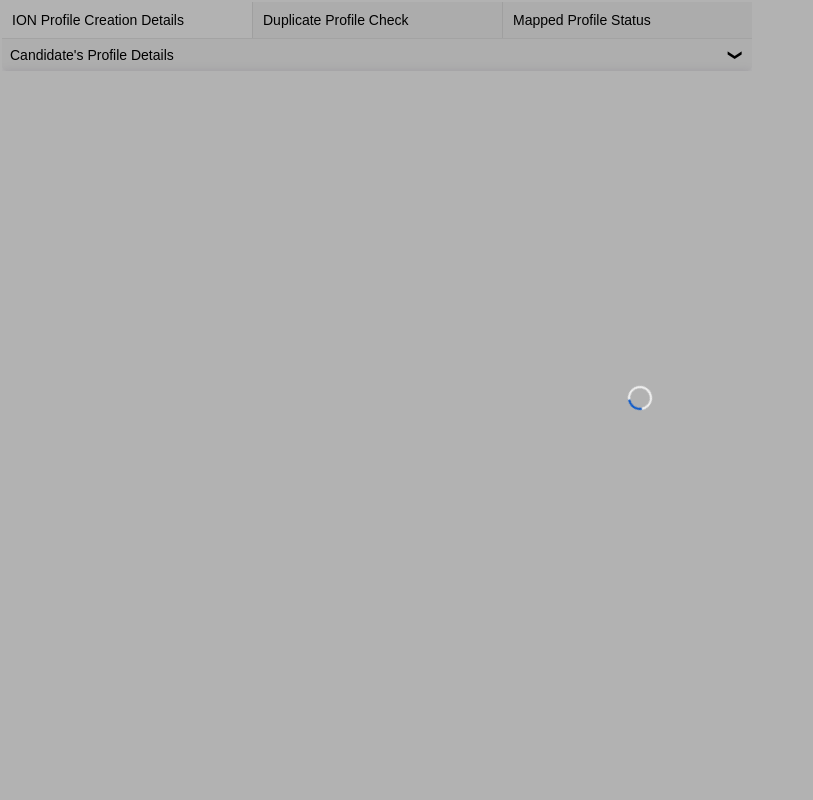
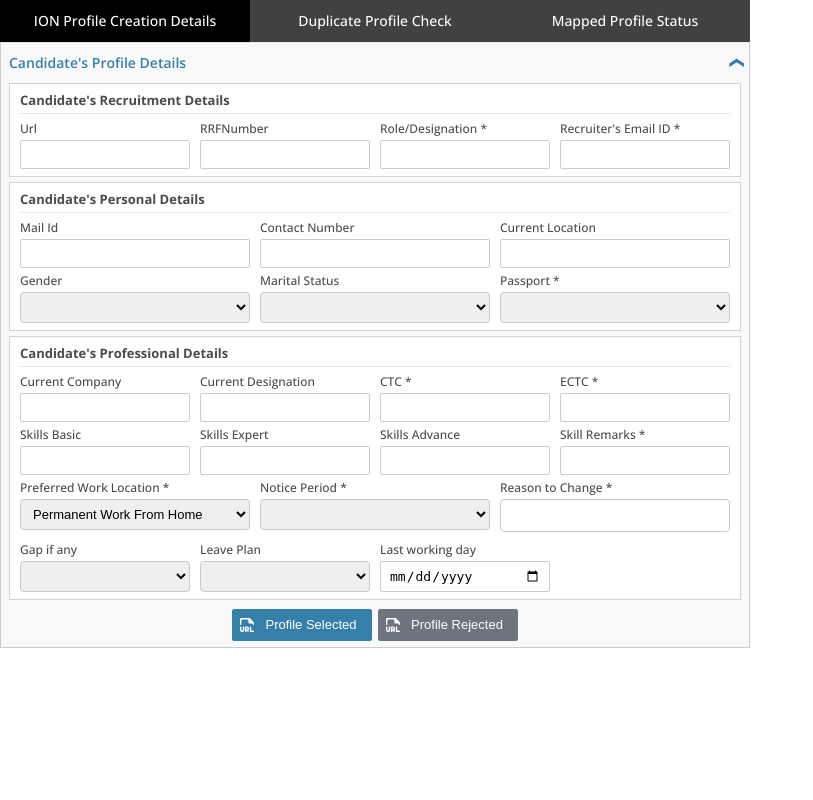
Before and after one commit to Hirenhg/ION-URL, a Flask app: page / in a window 1280 px wide. Shown: the whole page, without its empty margins (0-813 px from the left). Run offline with Flask 3, Linux system fonts and the light colour scheme; lists and menus that the app fills with data are empty.

Commit message:
Update Ui changes palak

```diff
--- a/SERVER/Index.html
+++ b/SERVER/Index.html
@@ -3,7 +3,7 @@
 <head>
     <meta charset="UTF-8">
     <meta name="viewport" content="width=device-width, initial-scale=1.0">
-    <meta http-equiv="refresh" url="http://10.227.254.169:5000">
+    <meta http-equiv="refresh" url="http://192.168.0.49:5000">
     <title>Current URL</title>
     <style>
         body {
@@ -22,7 +22,7 @@
     </style>
 </head>
 <body>
-    <iframe class="url-server" id="myIframe" name="myIframe" src="http://10.227.254.169:5000"></iframe>
+    <iframe class="url-server" id="myIframe" name="myIframe" src="http://192.168.0.49:5000"></iframe>
     <script src="jquery-1.11.0.min.js"></script>
     <script src="popup.js"></script>
 </body>
--- a/static/css/style.css
+++ b/static/css/style.css
@@ -1,4 +1,5 @@
 /* custom scroll bar */
+@import url('https://fonts.googleapis.com/css2?family=Open+Sans:ital,wght@0,300..800;1,300..800&display=swap');
 body::-webkit-scrollbar {
   width: 1px;
   height: 1px;
@@ -18,9 +19,9 @@
 }
 
 body.get-location-body {
-  font-family: Arial, Helvetica, sans-serif;
+  font-family: "Open Sans", sans-serif;
   background: #fff;
-  margin: 2px;
+  margin: 0;
 }
 
 .d-none {
@@ -44,23 +45,23 @@
 
 .tablink {
   cursor: pointer;
-  padding: 10px;
-  color: #000;
+  padding: 13px 10px;
+  color: #ffffff;
   font-size: 14px;
   line-height: 16px;
   font-weight: 500;
-  text-align: left;
-  border-left: 1px solid rgba(201, 201, 201, 0.4);
+  text-align: center;
+  background-color: #414141;
 }
 
 .tablink.active {
-  background: #fff;
+  background: #000000;
 }
 
 .tablink:first-child {
   border-left: none;
 }
-
+.tabbar-content{border:1px solid #cccccc;background-color: #f9f9f9;border-top: none;}
 .tabbar-content.active {
   display: block !important;
 }
@@ -80,11 +81,11 @@
   align-items: center;
   justify-content: space-between;
   cursor: pointer;
-  color: #000;
+  color: #367FA9;
   font-size: 14px;
   line-height: 16px;
-  font-weight: 500;
-  padding: 8px;
+  font-weight: 600;
+  padding: 12px 8px;
 }
 
 .accordion .accordion-label::after {
@@ -112,16 +113,15 @@
 }
 
 .duplicate-profile-block {
-  padding: 8px 8px 0;
+  padding: 8px 8px;
 }
 
 .form-input-card {
-  border-radius: 4px;
+  border-radius: 0;
   background-color: #fff;
   padding: 5px 10px;
   margin-bottom: 5px;
-  box-shadow: 0 0 10px 0 rgba(82, 63, 105, 0.15);
-}
+  border: 1px solid #ced4da;}
 
 .input-row {
   display: grid;
@@ -130,12 +130,12 @@
 }
 
 .form-input-card .card-title {
-  padding: 2px 0 4px;
+  padding: 4px 0 6px;
   margin-bottom: 4px;
   font-size: 13px;
   line-height: 14px;
-  font-weight: 500;
-  color: #000;
+  font-weight: 700;
+  color: #4c4c4c;
   white-space: nowrap;
   border-bottom: 1px solid #e9e9e9;
 }
@@ -168,7 +168,7 @@
   background: transparent;
   padding: 0.375rem 0.75rem;
   font-size: 13px;
-  border-radius: 0.25rem;
+  border-radius: 2px;
   transition: color 0.15s ease-in-out;
   appearance: button;
   margin: 0 3px;
@@ -179,8 +179,8 @@
 
 .btn.btn-primary {
   color: #fff;
-  background: #0a58ca;
-  border-color: #0d6efd;
+  background: #367FA9;
+  border-color: #367FA9;
 }
 
 .btn.btn-secondary {
@@ -192,21 +192,23 @@
 .btn.btn-sm {
   padding: 0.25rem 0.5rem;
   font-size: 13px;
-  border-radius: 0.2rem;
+  border-radius: 2px;
 }
 
 .btns .selected-btn {
-  background: #0366fa url(../icons/ico_url.svg) no-repeat 0 0;
+  background: #367FA9 url(../icons/ico_url.svg) no-repeat 0 0;
   background-size: 14px;
   background-position: 7px;
   padding-left: 30px;
+  border-color: #367FA9;
 }
 
 .btns .selected-btn:hover {
-  background: #0a58ca url(../icons/ico_url.svg) no-repeat 0 0;
+  background: #2d698c url(../icons/ico_url.svg) no-repeat 0 0;
   background-size: 14px;
   background-position: 7px;
   padding-left: 30px;
+  border-color: #2d698c;
 }
 
 .btns .rejected-btn {
@@ -239,8 +241,8 @@
   width: 100%;
   padding: 6px 8px;
   display: inline-block;
-  border: 1px solid #c9c9c9;
-  border-radius: 4px;
+  border: 1px solid #ccc;
+  border-radius: 2px;
   box-sizing: border-box;
   outline: none;
   font-size: 13px;
@@ -269,14 +271,15 @@
   outline: none;
   font-size: 13px;
   resize: none;
-  font-family: Arial, Helvetica, sans-serif;
+  font-family: "Open Sans", sans-serif;
   height: 33px;
 }
 
 .form-group label {
   padding-bottom: 3px;
   font-size: 12px;
-  color: #515c66;
+  color: #4c4c4c;
+  font-weight: 500;
   display: block;
   white-space: nowrap;
 }
@@ -306,25 +309,24 @@
 }
 
 .api-validation-msg {
-  padding: 8px 0;
   color: #0366fa;
   text-align: left;
 }
 
 .table-title {
   display: block;
-  color: #000;
+  color: #367FA9;
   font-size: 14px;
   line-height: 16px;
-  font-weight: 500;
-  padding: 8px 8px 6px;
+  font-weight: 600;
+  padding: 12px 8px 10px;
 }
 
 .table-responsive {
   background-color: #fff;
   padding: 5px 10px;
-  margin: 4px;
-  box-shadow: 0 0 10px 0 rgba(82, 63, 105, 0.15);
+  margin: 5px 8px;
+  border: 1px solid #ced4da;
 }
 
 .table-responsive iframe {
--- a/static/js/scripts.js
+++ b/static/js/scripts.js
@@ -27,9 +27,9 @@
         });
       }
 });
-
-// FetchsendData End
-
+$(document).ready(function () {
+  $("#loader").fadeOut(3000);
+});
 // Show loader before excel loads
 $('.table-responsive iframe').load(function(){
   $("#loaderIframe").remove();
@@ -400,9 +400,6 @@
 
 // Select Option Start
 
-$(document).ready(function () {
-  $("#loader").fadeOut(3000);
-});
 
 document.addEventListener("DOMContentLoaded", function () {
   function fetchData(url) {
--- a/templates/index.html
+++ b/templates/index.html
@@ -22,7 +22,7 @@
       </div>
       <div class="tabbar-content d-none active" id="tabbar1">
         <div class="accordion">
-          <input type="checkbox" id="candidate-tab" />
+          <input type="checkbox" id="candidate-tab" checked />
           <label class="accordion-label" for="candidate-tab">Candidate's Profile Details</label>
           <div class="accordion-content">
             <form class="form" id="autofillform">
@@ -219,11 +219,11 @@
                 </div>
               </div>
               <div class="btns">
-                <button type="submit" class="btn btn-primary btn-sm selected-btn actionBtn" id="selectedBtn"
+                <button type="submit" class="btn btn-primary selected-btn actionBtn" id="selectedBtn"
                   value="Profile Selected">
                   Profile Selected
                 </button>
-                <button type="submit" class="btn btn-secondary btn-sm rejected-btn actionBtn" id="rejectedBtn"
+                <button type="submit" class="btn btn-secondary rejected-btn actionBtn" id="rejectedBtn"
                   value="Profile Rejected">
                   Profile Rejected
                 </button>
```
Also changed, not shown: SERVER/manifest.json, manifest.json.
